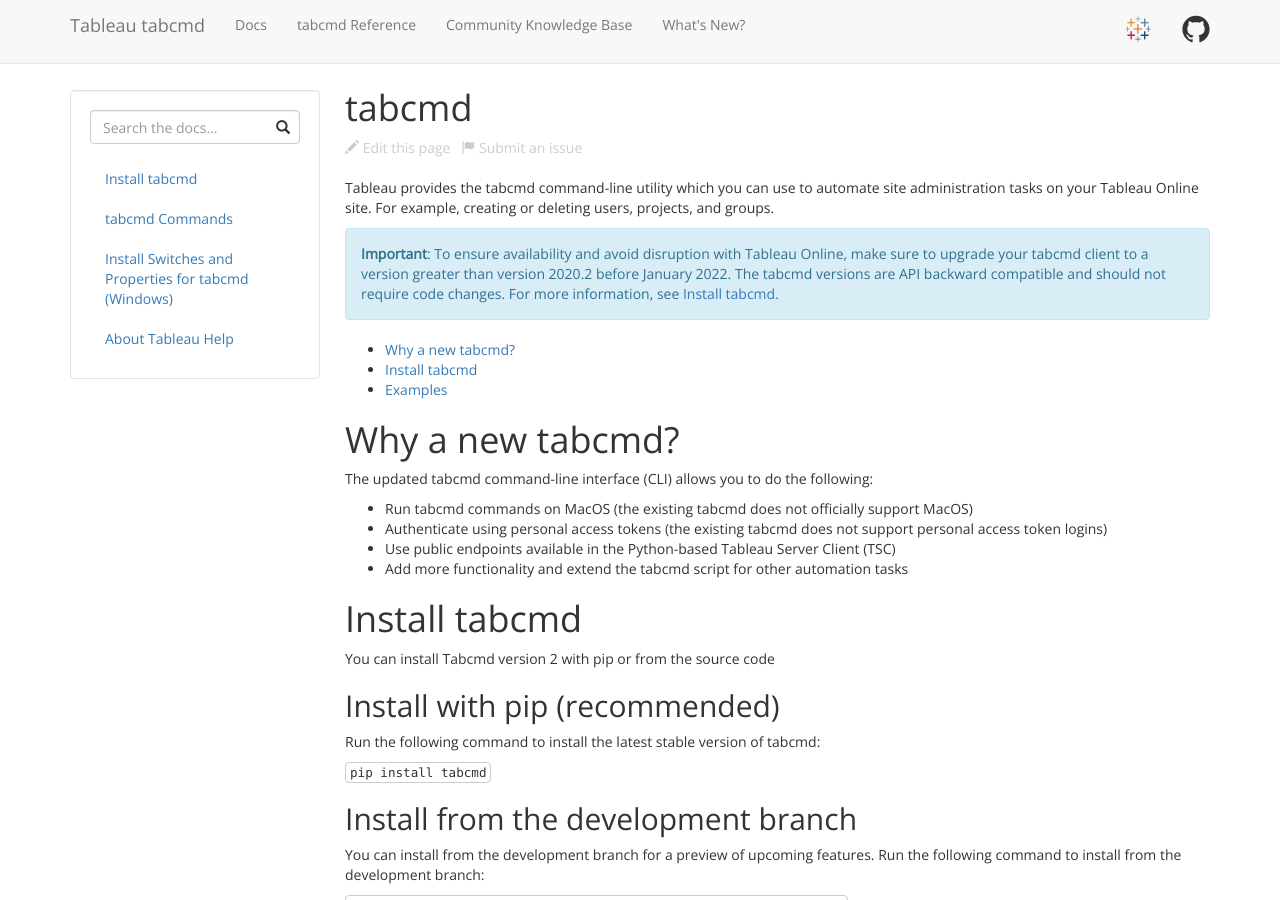
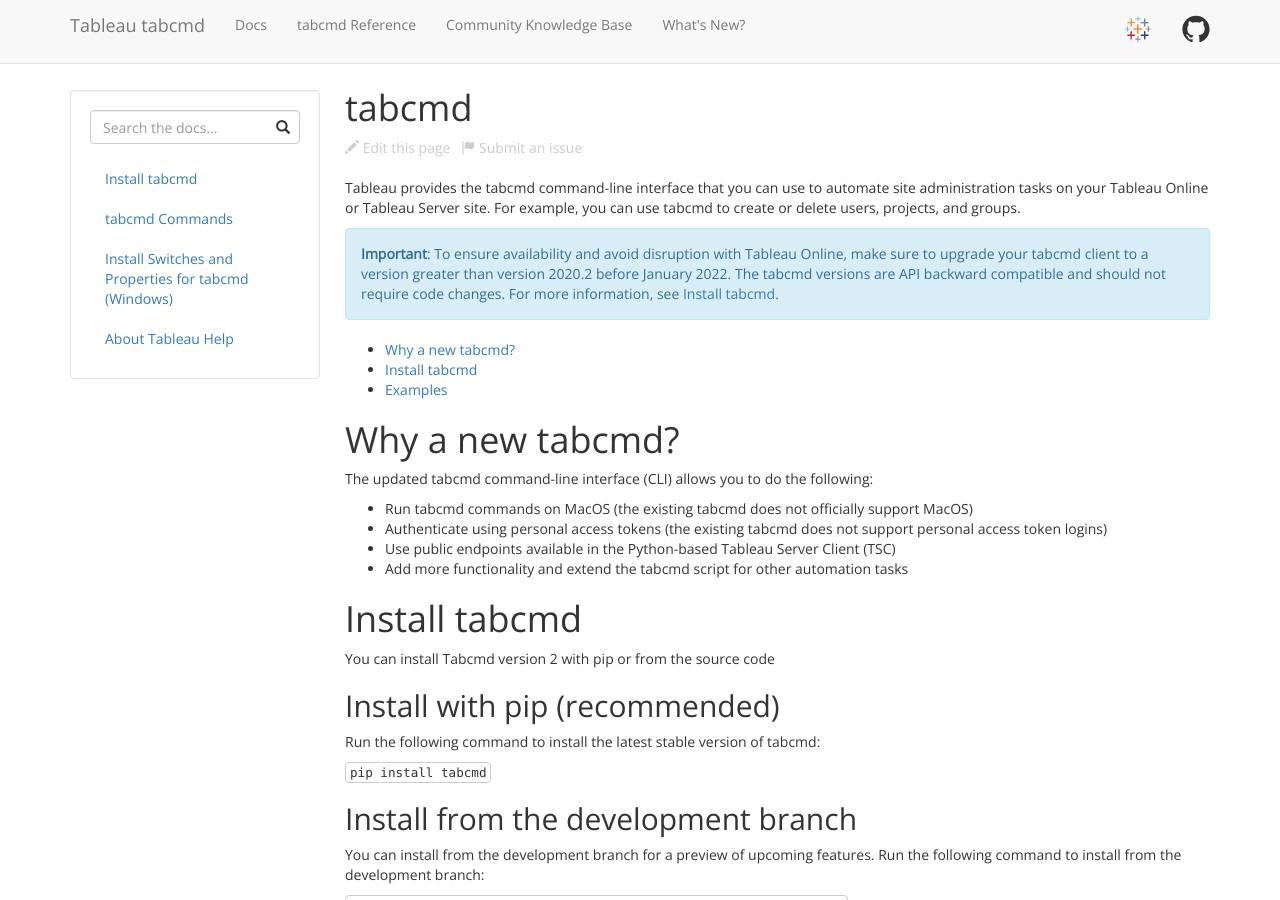
Before and after one commit to tableau/tabcmd, a Jekyll site: the page built from docs/index.md, in a window 1280 px wide and 900 px high. Built offline with Jekyll 4.4.1, drawn with Linux system fonts in a browser that asks for light colours; nearby versions of some CDN libraries.

Commit message:
Removing reference to Online only and adding list of supported Server commands.

```diff
--- a/docs/index.md
+++ b/docs/index.md
@@ -4,7 +4,7 @@
 permalink: /docs/index.html
 ---
 
-Tableau provides the tabcmd command-line utility which you can use to automate site administration tasks on your Tableau Online site. For example, creating or deleting users, projects, and groups.
+Tableau provides the tabcmd command-line interface that you can use to automate site administration tasks on your Tableau Online or Tableau Server site. For example, you can use tabcmd to create or delete users, projects, and groups.
 
 <div class="alert alert-info">
 <strong>Important</strong>: To ensure availability and avoid disruption with Tableau Online, make sure to upgrade your tabcmd client to a version greater than version 2020.2 before January 2022. The tabcmd versions are API backward compatible and should not require code changes. For more information, see <a href="#install_tabcmd">Install tabcmd</a>.
```
Also changed, not shown: docs/tabcmd_cmd.md (+2 -0 lines).
